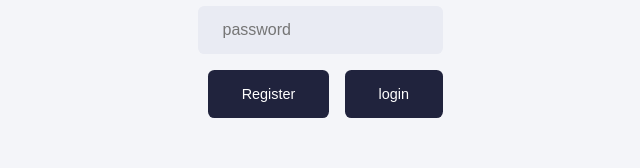
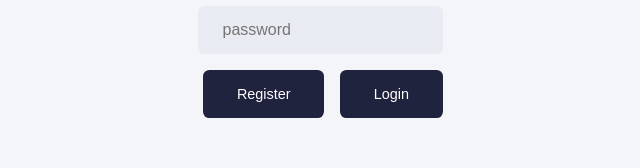
Before and after one commit to An1mus/merntodo, a React (Create React App) app: page /login in a window 1280 px wide. Shown: the part 131-299 px from the top of the page, without its empty margins (320-960 px from the left). Built offline with nearby package versions, Linux system fonts and the light colour scheme.

Commit message:
Login component calls refactor

```diff
--- a/src/components/login-form/index.js
+++ b/src/components/login-form/index.js
@@ -36,20 +36,18 @@ const LoginForm = ({registrate, login}) => {
 			/>
 
 			<div className="buttons-Container">
-				<button onClick={(e) => {
-					e.preventDefault();
-
-					if(username && password) { // TODO: add vaidation
-						registrate(username, password)
-					}
-				}}>Register</button>
-				<button onClick={(e) => {
-					e.preventDefault();
-
-					if(username && password) { // TODO: add vaidation
-						login(username, password);
-					}
-				}}>login</button>
+				<button
+					type='button'
+					onClick={() => registrate(username, password)}
+				>
+					Register
+				</button>
+				<button
+					type='button'
+					onClick={() => login(username, password)}
+				>
+					Login
+				</button>
 			</div>
 		</form>
 	);
```
